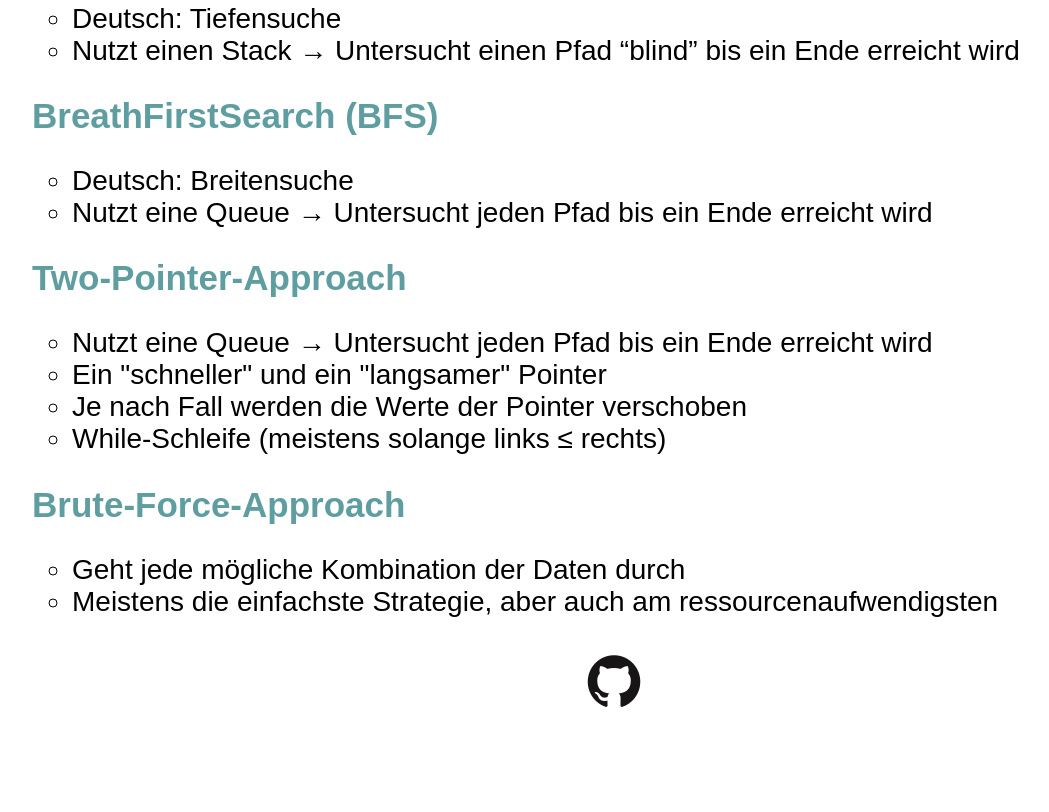
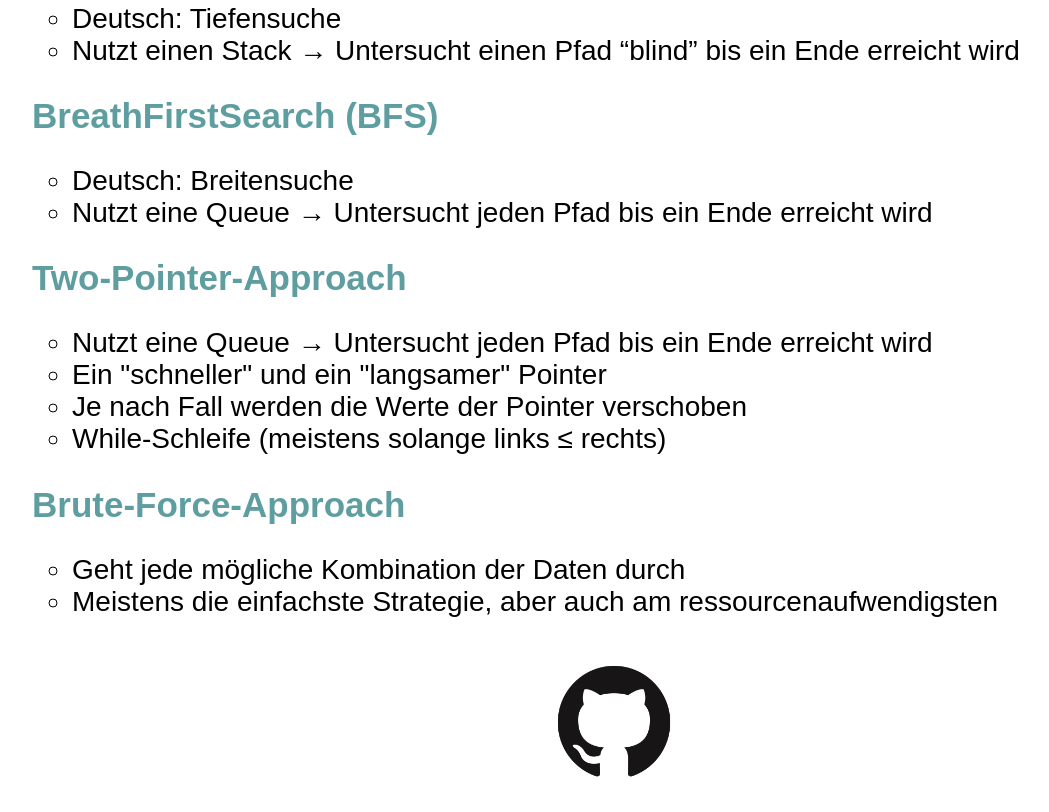
Before and after one commit to nils3005/nils3005.github.io, a plain HTML site: page index.html in a window 1280 px wide. Shown: the part 771-1583 px from the top of the page, without its empty margins (26-1075 px from the left). Before the commit the page ends 1503 px from the top, so only its background shows below. Drawn offline with Linux system fonts and the light colour scheme.

Commit message:
Update stylesheet.css

```diff
--- a/stylesheet.css
+++ b/stylesheet.css
@@ -42,8 +42,8 @@ dl{
 .socials{
     display: block;
     margin: auto;
-    height: 70px;
-    width: 70px;
+    height: 150px;
+    width: 150px;
 }
 
 :visited, :link{
```
